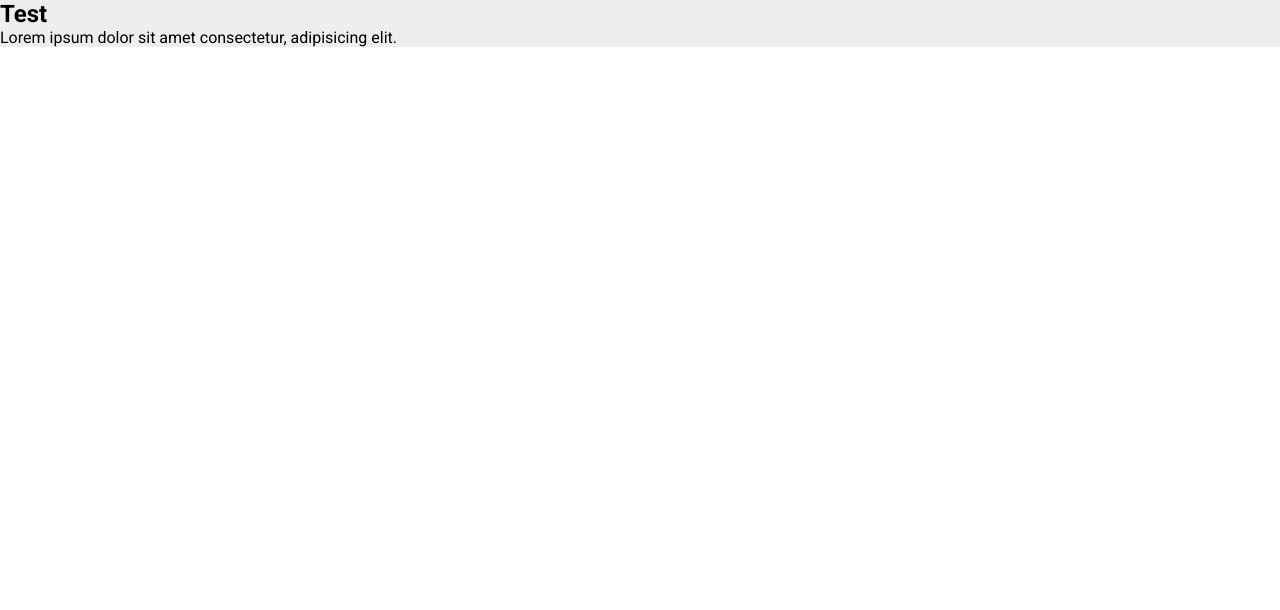
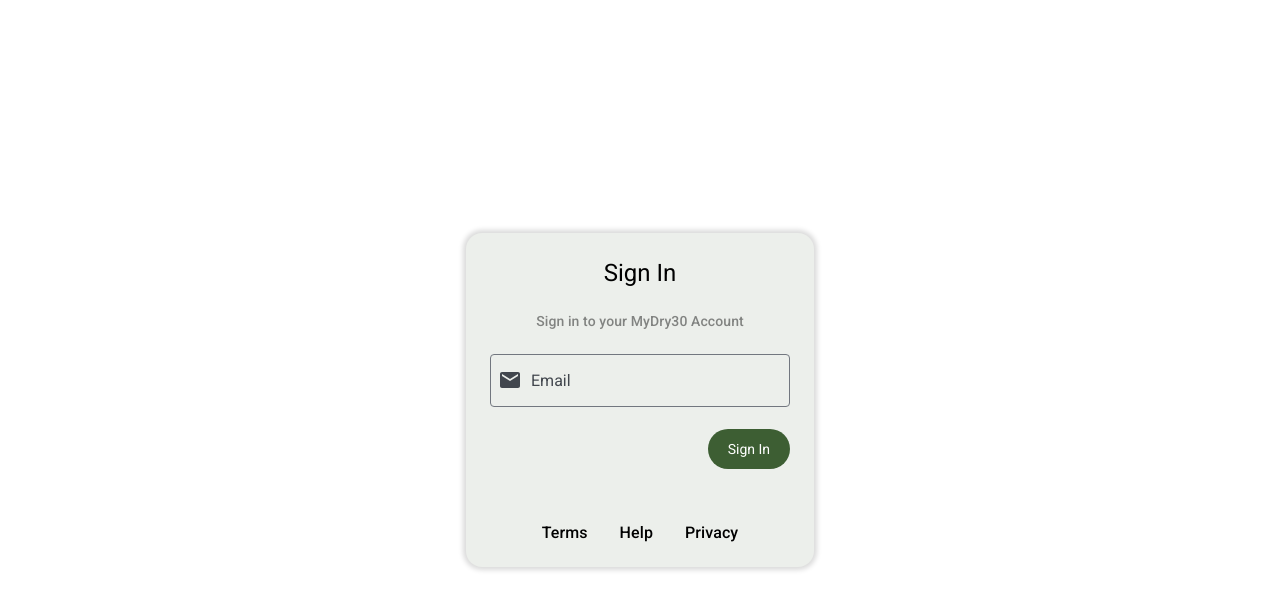
Before and after one commit to MyDry30/admin-portal, a React (Vite) app: page /sign-in in a window 1280 px wide. Shown: the top 610 px of the page. Built offline with nearby package versions, Linux system fonts and the light colour scheme.

Commit message:
Sign in: modal

```diff
--- /dev/null
+++ b/src/features/ui/button/Button.jsx
@@ -0,0 +1,7 @@
+import { StyledButton } from "./Button.styled";
+
+const Button = ({ text }) => {
+	return <StyledButton>{text}</StyledButton>;
+};
+
+export default Button;
--- /dev/null
+++ b/src/features/ui/button/Button.styled.js
@@ -0,0 +1,17 @@
+import styled from "styled-components";
+
+export const StyledButton = styled.button`
+	background-color: var(--primary-green);
+	width: min-content;
+	white-space: nowrap;
+	color: white;
+	font-size: 1rem;
+	padding: 0.75rem 1.25rem;
+	border-radius: 50px;
+	border: none;
+	font-size: 14px;
+
+	&:hover {
+		cursor: pointer;
+	}
+`;
--- a/src/features/ui/dialog/Dialog.jsx
+++ b/src/features/ui/dialog/Dialog.jsx
@@ -1,7 +1,11 @@
-import { StyledDialog } from "./Dialog.styled";
+import { StyledDialog, StyledDialogWrapper } from "./Dialog.styled";
 
 const Dialog = ({ children }) => {
-	return <StyledDialog>{children}</StyledDialog>;
+	return (
+		<StyledDialogWrapper>
+			<StyledDialog>{children}</StyledDialog>
+		</StyledDialogWrapper>
+	);
 };
 
 export default Dialog;
--- a/src/features/ui/dialog/Dialog.styled.js
+++ b/src/features/ui/dialog/Dialog.styled.js
@@ -1,5 +1,18 @@
 import styled from "styled-components";
+
+export const StyledDialogWrapper = styled.section`
+	height: 100vh;
+	display: flex;
+	justify-content: center;
+	align-items: center;
+`;
 
 export const StyledDialog = styled.section`
 	background-color: #ecefeb;
+	box-shadow: 0 0 5px 3px rgba(0, 0, 0, 0.15);
+	border-radius: 1rem;
+	padding: 1.5rem;
+	display: flex;
+	flex-direction: column;
+	row-gap: 1.4rem;
 `;
--- /dev/null
+++ b/src/features/ui/input/Input.jsx
@@ -0,0 +1,13 @@
+import { MdMode } from "react-icons/md";
+import { StyledInput } from "./Input.styled";
+
+const Input = ({ icon, placeholder }) => {
+	return (
+		<StyledInput>
+			{icon ? icon : <MdMode />}
+			<input type="text" placeholder={placeholder ? placeholder : ""} />
+		</StyledInput>
+	);
+};
+
+export default Input;
--- /dev/null
+++ b/src/features/ui/input/Input.styled.js
@@ -0,0 +1,34 @@
+import styled from "styled-components";
+
+export const StyledInput = styled.div`
+	position: relative;
+
+	input[type="text"] {
+		background: none;
+		border: 1px solid #72777f;
+		border-radius: 4px;
+		width: 300px;
+		color: black;
+		font-size: 1rem;
+		padding: 1rem 1rem 1rem 2.5rem;
+		outline: none;
+
+		&:active,
+		&:focus {
+			border: 1px solid var(--secondary-blue);
+		}
+
+		&::placeholder {
+			color: var(--text-gray);
+		}
+	}
+
+	svg {
+		position: absolute;
+		left: 0.5rem;
+		top: 14px;
+		width: 24px;
+		height: 24px;
+		color: var(--text-gray);
+	}
+`;
--- a/src/index.css
+++ b/src/index.css
@@ -3,10 +3,14 @@
 :root {
 	--primary-green: #3d5e33;
 	--primary-green-30: #3d5e334d;
+	--primary-blue: #2196f3;
+	--secondary-blue: #2979ff;
 	--text-gray: #42474e;
 }
 
 * {
+	-webkit-box-sizing: border-box;
+	-moz-box-sizing: border-box;
 	box-sizing: border-box;
 	margin: 0;
 	padding: 0;
@@ -26,3 +30,48 @@
 	display: flex;
 	flex-direction: column;
 }
+
+h3 {
+	font-size: 24px;
+	font-weight: 400;
+	line-height: 32px;
+}
+
+.center-text {
+	text-align: center;
+}
+
+.justify-right {
+	display: flex;
+	justify-content: flex-end;
+}
+
+.justify-center {
+	display: flex;
+	justify-content: center;
+}
+
+.column-gap-2 {
+	column-gap: 2rem;
+}
+
+.mt-2 {
+	margin-top: 2rem;
+}
+
+.supporting-text {
+	font-weight: 500;
+	font-size: 14px;
+	line-height: 20px;
+	letter-spacing: 0.1px;
+	color: rgba(0, 0, 0, 0.45);
+}
+
+.label-text {
+	font-weight: 500;
+	size: 14px;
+	line-height: 20px;
+	letter-spacing: 0.1px;
+	text-decoration: none;
+	color: black;
+}
--- a/src/pages/SignIn.jsx
+++ b/src/pages/SignIn.jsx
@@ -1,11 +1,26 @@
+import { MdEmail } from "react-icons/md";
+import Button from "../features/ui/button/Button";
 import Dialog from "../features/ui/dialog/Dialog";
+import Input from "../features/ui/input/Input";
+import { Link } from "react-router-dom";
 
 const SignIn = () => {
 	return (
 		<>
 			<Dialog>
-				<h1>Test</h1>
-				<p>Lorem ipsum dolor sit amet consectetur, adipisicing elit.</p>
+				<h3 className="center-text">Sign In</h3>
+				<p className="center-text supporting-text">
+					Sign in to your MyDry30 Account
+				</p>
+				<Input placeholder="Email" icon={<MdEmail />} />
+				<div className="justify-right">
+					<Button text="Sign In" />
+				</div>
+				<div className="justify-center column-gap-2 mt-2">
+					<Link className="label-text">Terms</Link>
+					<Link className="label-text">Help</Link>
+					<Link className="label-text">Privacy</Link>
+				</div>
 			</Dialog>
 		</>
 	);
```
